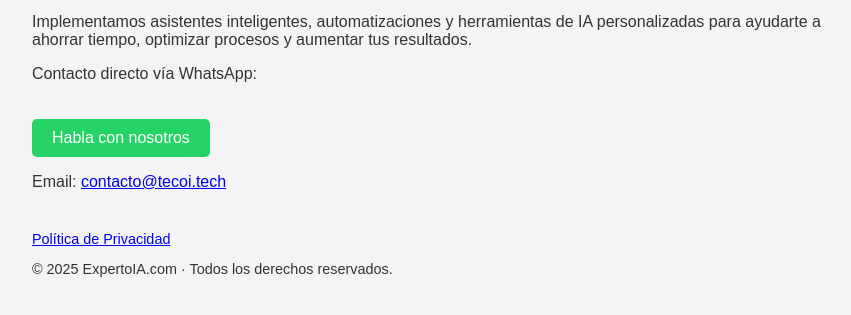
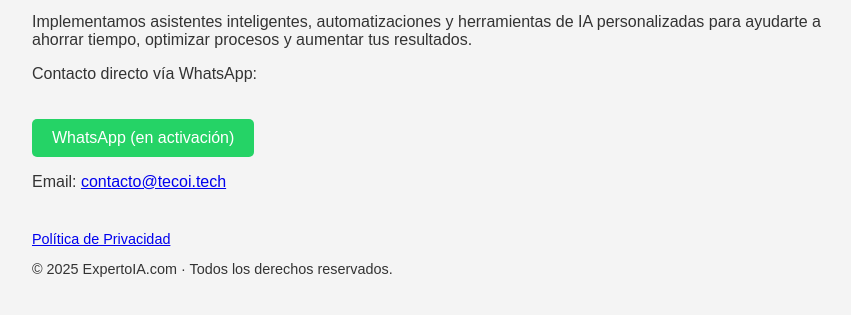
Before and after one commit to viveka2024/expertoia-landing, a plain HTML site: page index.html in a window 1280 px wide. Shown: the part 141-456 px from the top of the page, without its empty margins (208-1059 px from the left). Drawn offline with Linux system fonts and the light colour scheme.

Commit message:
Update index.html

```diff
--- a/index.html
+++ b/index.html
@@ -37,7 +37,7 @@
   <p>Implementamos asistentes inteligentes, automatizaciones y herramientas de IA personalizadas para ayudarte a ahorrar tiempo, optimizar procesos y aumentar tus resultados.</p>
 
   <p>Contacto directo vía WhatsApp:</p>
-  <a href="https://wa.me/34XXXXXXXXX" class="btn">Habla con nosotros</a>
+  <a href="#" class="btn">WhatsApp (en activación)</a>
 
   <p>Email: <a href="mailto:contacto@tecoi.tech">contacto@tecoi.tech</a></p>
 
```
